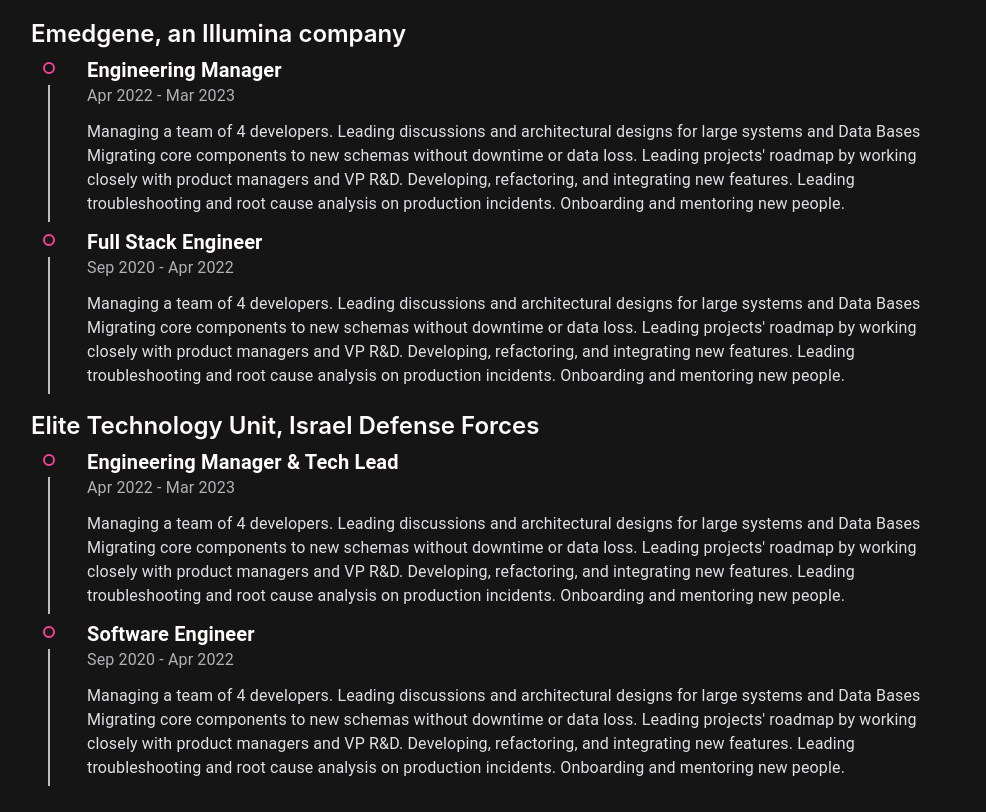
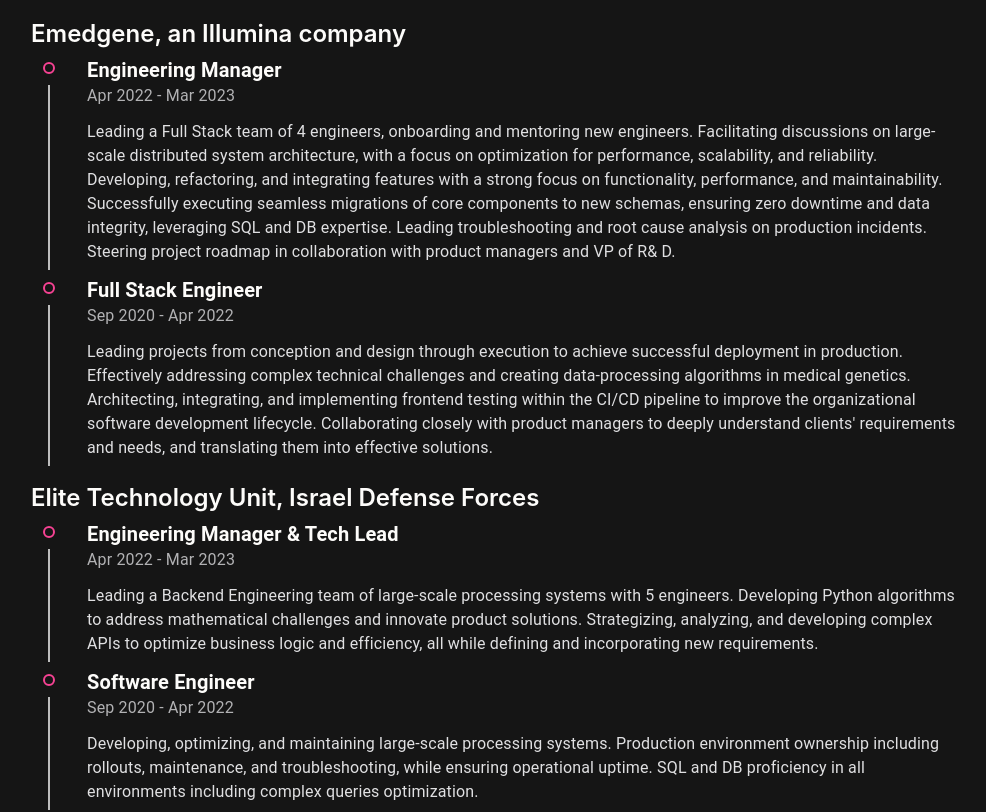
Before and after one commit to DanielleZror/DanielleZror.github.io, a React (Create React App) app: page / in a window 1280 px wide. Shown: the part 1800-2612 px from the top of the page, without its empty margins (193-1179 px from the left). Built offline with nearby package versions, Linux system fonts and the light colour scheme.

Commit message:
update Experience

```diff
--- a/src/components/Experience.tsx
+++ b/src/components/Experience.tsx
@@ -10,14 +10,36 @@
         {
             name: "Emedgene, an Illumina company",
             positions: [
-                { role: "Engineering Manager", years: "Apr 2022 - Mar 2023", desc: "Managing a team of 4 developers. Leading discussions and architectural designs for large systems and Data Bases Migrating core components to new schemas without downtime or data loss. Leading projects' roadmap by working closely with product managers and VP R&D. Developing, refactoring, and integrating new features. Leading troubleshooting and root cause analysis on production incidents. Onboarding and mentoring new people." },
-                { role: "Full Stack Engineer", years: "Sep 2020 - Apr 2022", desc: "Managing a team of 4 developers. Leading discussions and architectural designs for large systems and Data Bases Migrating core components to new schemas without downtime or data loss. Leading projects' roadmap by working closely with product managers and VP R&D. Developing, refactoring, and integrating new features. Leading troubleshooting and root cause analysis on production incidents. Onboarding and mentoring new people." }
+                {
+                    role: "Engineering Manager", years: "Apr 2022 - Mar 2023",
+                    desc: "Leading a Full Stack team of 4 engineers, onboarding and mentoring new engineers. \
+                            Facilitating discussions on large- scale distributed system architecture, with a focus on optimization for performance, scalability, and reliability. \
+                            Developing, refactoring, and integrating features with a strong focus on functionality, performance, and maintainability. \
+                            Successfully executing seamless migrations of core components to new schemas, ensuring zero downtime and data integrity, leveraging SQL and DB expertise. \
+                            Leading troubleshooting and root cause analysis on production incidents. \
+                            Steering project roadmap in collaboration with product managers and VP of R& D." },
+                {
+                    role: "Full Stack Engineer", years: "Sep 2020 - Apr 2022",
+                    desc: "Leading projects from conception and design through execution to achieve successful deployment in production. \
+                    Effectively addressing complex technical challenges and creating data-processing algorithms in medical genetics. \
+                    Architecting, integrating, and implementing frontend testing within the CI/CD pipeline to improve the organizational software development lifecycle. \
+                    Collaborating closely with product managers to deeply understand clients' requirements and needs, and translating them into effective solutions."
+                }
             ]
         }, {
             name: "Elite Technology Unit, Israel Defense Forces",
             positions: [
-                { role: "Engineering Manager & Tech Lead", years: "Apr 2022 - Mar 2023", desc: "Managing a team of 4 developers. Leading discussions and architectural designs for large systems and Data Bases Migrating core components to new schemas without downtime or data loss. Leading projects' roadmap by working closely with product managers and VP R&D. Developing, refactoring, and integrating new features. Leading troubleshooting and root cause analysis on production incidents. Onboarding and mentoring new people." },
-                { role: "Software Engineer", years: "Sep 2020 - Apr 2022", desc: "Managing a team of 4 developers. Leading discussions and architectural designs for large systems and Data Bases Migrating core components to new schemas without downtime or data loss. Leading projects' roadmap by working closely with product managers and VP R&D. Developing, refactoring, and integrating new features. Leading troubleshooting and root cause analysis on production incidents. Onboarding and mentoring new people." }
+                {
+                    role: "Engineering Manager & Tech Lead", years: "Apr 2022 - Mar 2023",
+                    desc: "Leading a Backend Engineering team of large-scale processing systems with 5 engineers. \
+                Developing Python algorithms to address mathematical challenges and innovate product solutions. \
+                Strategizing, analyzing, and developing complex APIs to optimize business logic and efficiency, all while defining and incorporating new requirements." },
+                {
+                    role: "Software Engineer", years: "Sep 2020 - Apr 2022",
+                    desc: "Developing, optimizing, and maintaining large-scale processing systems. \
+                    Production environment ownership including rollouts, maintenance, and troubleshooting, while ensuring operational uptime. \
+                    SQL and DB proficiency in all environments including complex queries optimization."
+                }
             ]
         }
     ]
```
